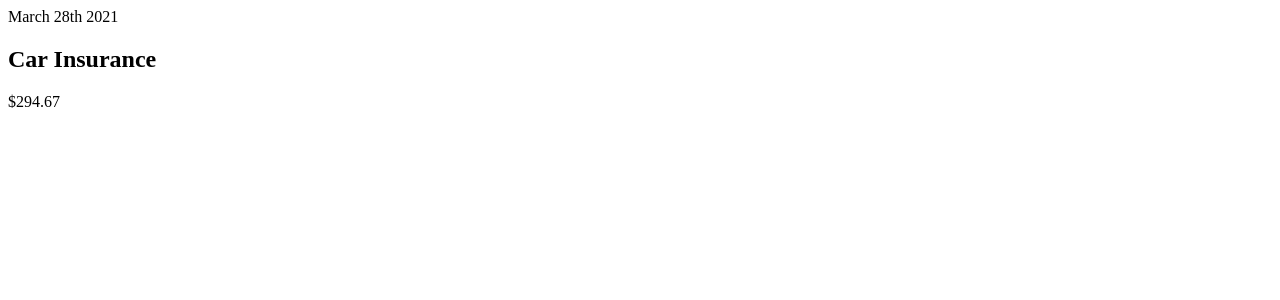
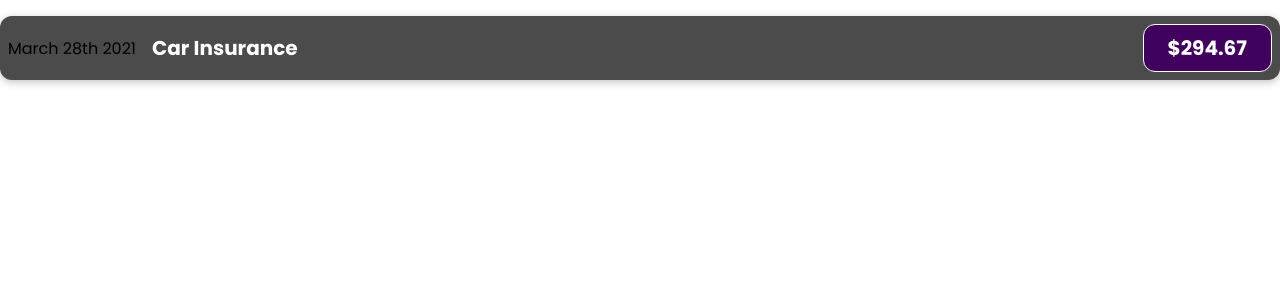
Before and after one commit to CemEkiz/expense-tracker, a React (Vite) app: page / in a window 1280 px wide. Shown: the top 300 px of the page. Built offline with nearby package versions, Linux system fonts and the light colour scheme.

Commit message:
34: adding basic css styling

```diff
--- /dev/null
+++ b/src/components/ExpenseItem.css
@@ -0,0 +1,56 @@
+.expense-item {
+  display: flex;
+  justify-content: space-between;
+  align-items: center;
+  box-shadow: 0 2px 8px rgba(0, 0, 0, 0.25);
+  padding: 0.5rem;
+  margin: 1rem 0;
+  border-radius: 12px;
+  background-color: #4b4b4b;
+}
+
+.expense-item__description {
+  display: flex;
+  flex-direction: column;
+  gap: 1rem;
+  align-items: flex-end;
+  flex-flow: column-reverse;
+  justify-content: flex-start;
+  flex: 1;
+}
+
+.expense-item h2 {
+  color: #3a3a3a;
+  font-size: 1rem;
+  flex: 1;
+  margin: 0 1rem;
+  color: white;
+}
+
+.expense-item__price {
+  font-size: 1rem;
+  font-weight: bold;
+  color: white;
+  background-color: #40005d;
+  border: 1px solid white;
+  padding: 0.5rem;
+  border-radius: 12px;
+}
+
+@media (min-width: 580px) {
+  .expense-item__description {
+    flex-direction: row;
+    align-items: center;
+    justify-content: flex-start;
+    flex: 1;
+  }
+
+  .expense-item__description h2 {
+    font-size: 1.25rem;
+  }
+
+  .expense-item__price {
+    font-size: 1.25rem;
+    padding: 0.5rem 1.5rem;
+  }
+}
--- a/src/components/ExpenseItem.jsx
+++ b/src/components/ExpenseItem.jsx
@@ -1,10 +1,12 @@
+import './ExpenseItem.css';
+
 const ExpenseItem = () => {
   return (
-    <div>
+    <div className='expense-item'>
       <div>March 28th 2021</div>
-      <div>
+      <div className='expense-item__description'>
         <h2>Car Insurance</h2>
-        <div>$294.67</div>
+        <div className='expense-item__price'>$294.67</div>
       </div>
     </div>
   );
--- a/src/index.css
+++ b/src/index.css
@@ -0,0 +1,125 @@
+/* -------------- IMPORT FONTS -------------- */
+@import url('https://fonts.googleapis.com/css2?family=Poppins:wght@200;400;500;700&display=swap');
+
+/* -------------- VARIABLES -------------- */
+
+:root {
+  /* Colors */
+
+  /* Font Family */
+  --ff-primary: 'Poppins', sans-serif;
+
+  /* Font Size */
+  --fs-tiny: var(--pxrem-10);
+  --fs-smaller: var(--pxrem-12);
+  --fs-small: var(--pxrem-14);
+  --fs-regular: var(--pxrem-16);
+  --fs-medium: var(--pxrem-18);
+  --fs-large: var(--pxrem-20);
+  --fs-sub-heading: var(--pxrem-24);
+  --fs-heading: var(--pxrem-32);
+  --fs-big-heading: var(--pxrem-40);
+
+  /* Font Weight */
+  --fw-light: 200;
+  --fw-regular: 400;
+  --fw-medium: 500;
+  --fw-bold: 700;
+
+  /* PX to REM */
+  --pxrem-04: 0.25rem;
+  --pxrem-08: 0.5rem;
+  --pxrem-10: 0.625rem;
+  --pxrem-12: 0.75rem;
+  --pxrem-14: 0.875rem;
+  --pxrem-16: 1rem;
+  --pxrem-18: 1.125rem;
+  --pxrem-20: 1.25rem;
+  --pxrem-24: 1.5rem;
+  --pxrem-28: 1.75rem;
+  --pxrem-32: 2rem;
+  --pxrem-36: 2.25rem;
+  --pxrem-40: 2.5rem;
+  --pxrem-48: 3rem;
+  --pxrem-56: 3.5rem;
+  --pxrem-64: 4rem;
+  --pxrem-72: 4.5rem;
+  --pxrem-80: 5rem;
+}
+
+/* -------------- RESET CSS -------------- */
+
+/* Box sizing rules */
+*,
+*::before,
+*::after {
+  box-sizing: border-box;
+}
+
+/* Remove default margin and set auto-calculated line-height */
+* {
+  margin: 0;
+  padding: 0;
+}
+
+/* Remove built-in form typography styles */
+input,
+button,
+textarea,
+select {
+  font: inherit;
+}
+
+/* Remove default styles from links */
+a {
+  text-decoration: none;
+  color: inherit;
+}
+
+/* Remove default styles from lists */
+ul,
+ol,
+summary {
+  list-style: none;
+}
+
+/* Avoid text overflows */
+p,
+h1,
+h2,
+h3,
+h4,
+h5,
+h6 {
+  overflow-wrap: break-word;
+}
+
+/* Set smooth scroll */
+html,
+html:focus-within {
+  scroll-behavior: smooth;
+}
+
+/* Set core body defaults */
+body {
+  font-family: var(--ff-primary);
+  font-size: var(--fs-regular);
+}
+
+/* Allow percentage-based heights in the application */
+html,
+body {
+  height: 100%;
+}
+
+/* Make images easier to work with */
+img,
+picture,
+svg,
+video,
+canvas {
+  display: block;
+  max-width: 100%;
+}
+
+/* --------------  -------------- */
```
